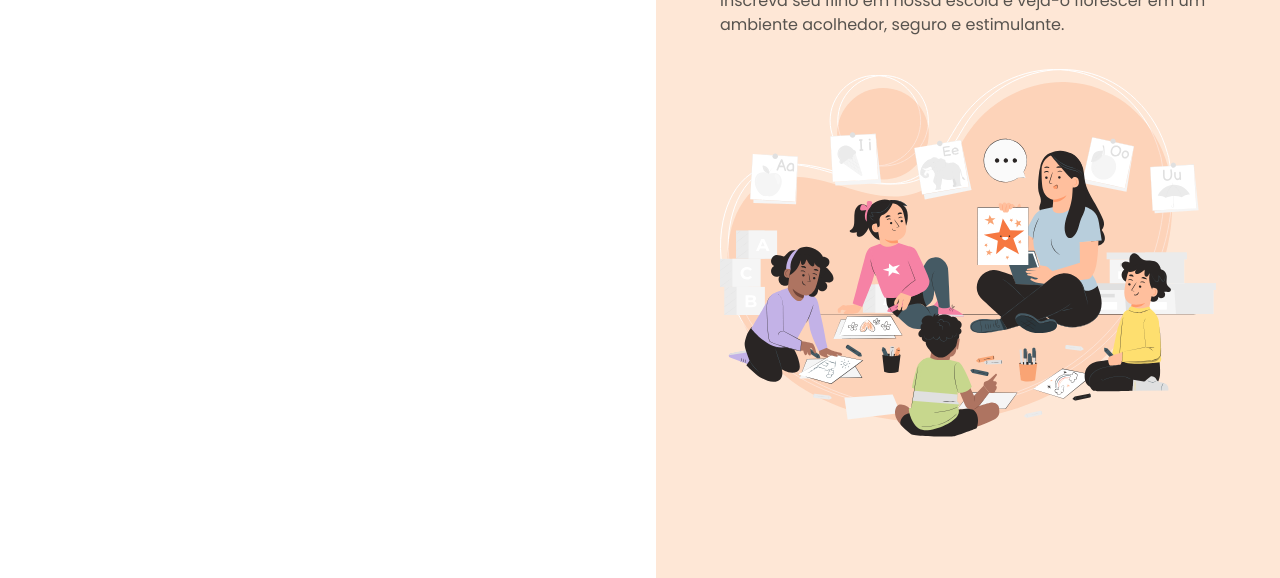
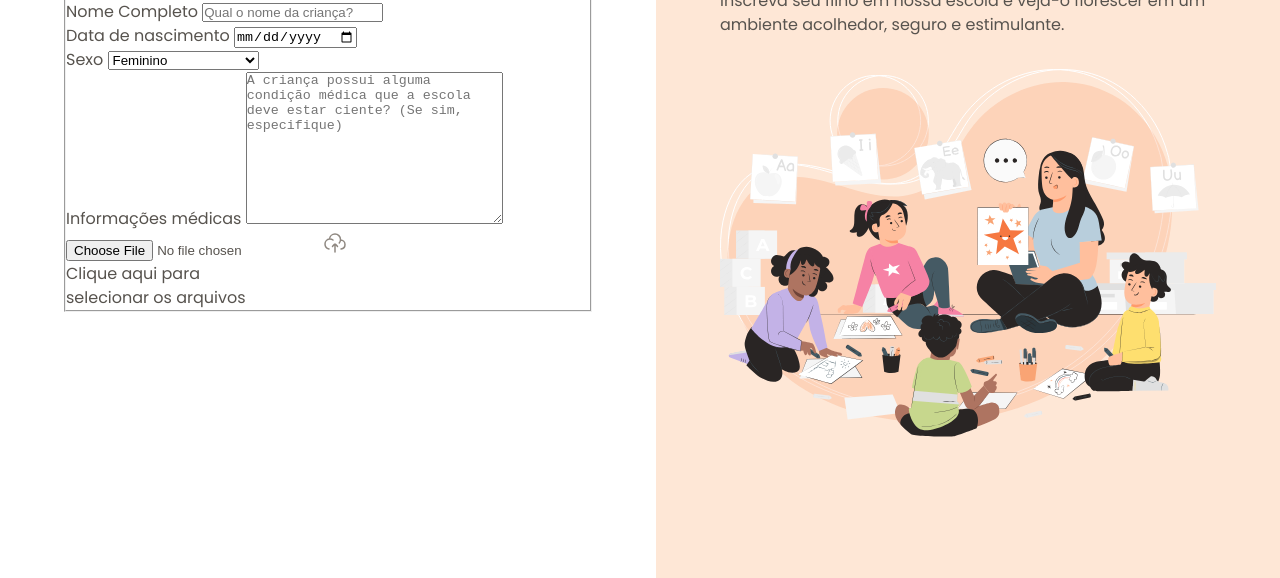
Before and after one commit to Anaxuria/05.-Formulario-de-Matricula, a plain HTML site: page index.html in a window 1280 px wide. Shown: the part 222-800 px from the top of the page. Drawn offline with Linux system fonts and the light colour scheme.

Commit message:
Iniciado o HTML do formulário

```diff
--- a/index.html
+++ b/index.html
@@ -23,6 +23,42 @@
 
                 <h1>Formulário de Matrícula</h1>
                 <p>Preencha os dados abaixo para matricular seu filho na escola de educação infantil Estrelas do Amanhã.</p>
+
+                <form method="post" enctype="multipart/form-data">
+                    <fieldset class="child-info">
+                        <legend>Informações da criança</legend>
+
+                        <div class="input-wrapper">
+                            <label for="fullname">Nome Completo</label>
+                            <input type="text" id="fullname" name="fullname" placeholder="Qual o nome da criança?">
+                        </div>
+
+                        <div class="input-wrapper">
+                            <label for="birth">Data de nascimento</label>
+                            <input type="date" id="birth" name="birth" lang="pt-br">
+                        </div>
+
+                        <div class="select-wrapper">
+                            <label for="gender">Sexo</label>
+                            <select name="gender" id="gender">
+                                <option value="female">Feminino</option>
+                                <option value="Male">Masculino</option>
+                                <option value="na">Prefiro não responder</option>
+                            </select>
+                        </div>
+
+                        <div class="textarea-wrapper">
+                            <label for="medical-info">Informações médicas</label>
+                            <textarea name="medical-info" id="medical-info" cols="30" rows="10" placeholder="A criança possui alguma condição médica que a escola deve estar ciente? (Se sim, especifique)"></textarea>
+                        </div>
+
+                        <div class="droparea-wrapper">
+                            <input type="file" name="birth-file" id="birth-file">
+                            <img src="./assets/icons/cloud-upload.svg" alt="Icone de subir na nuvem">
+                            <p>Clique aqui para <br> selecionar os arquivos</p>
+                        </div>
+                    </fieldset>
+                </form>
             </div>
         </main>
 
```
